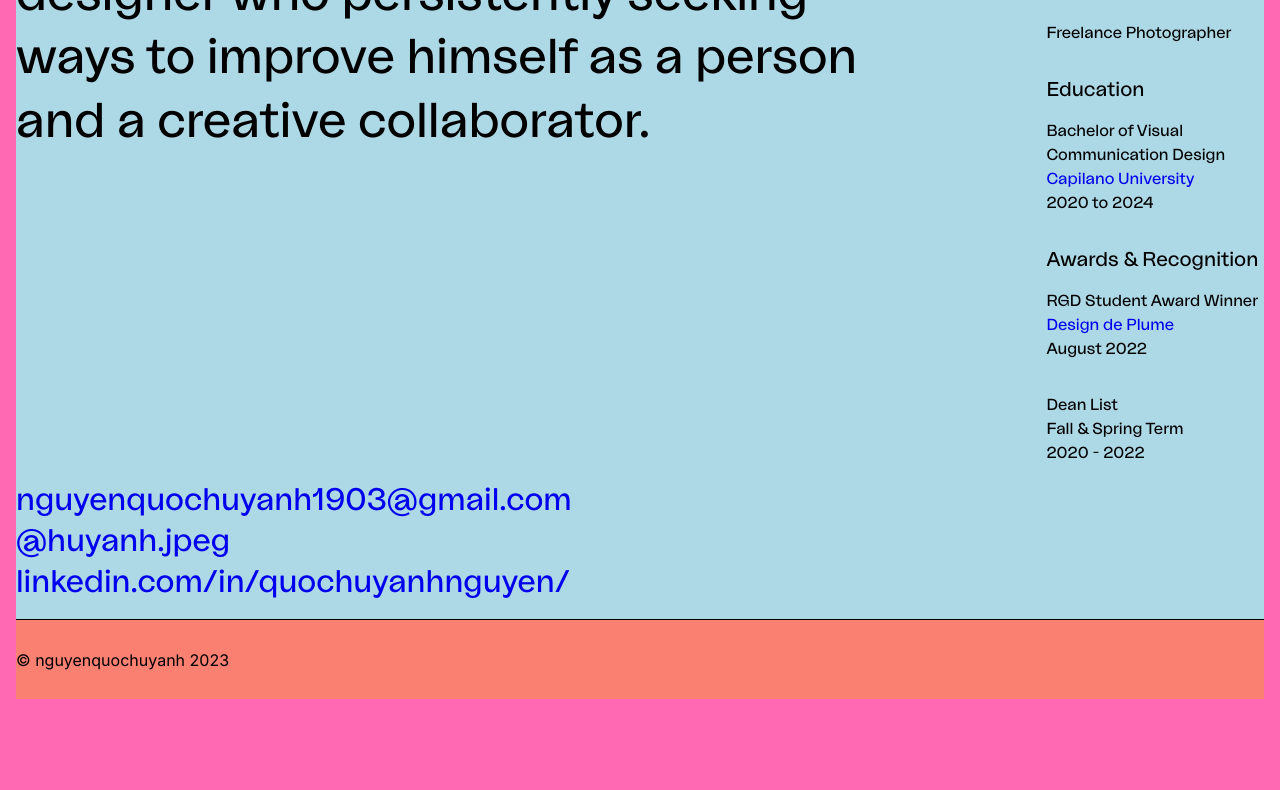
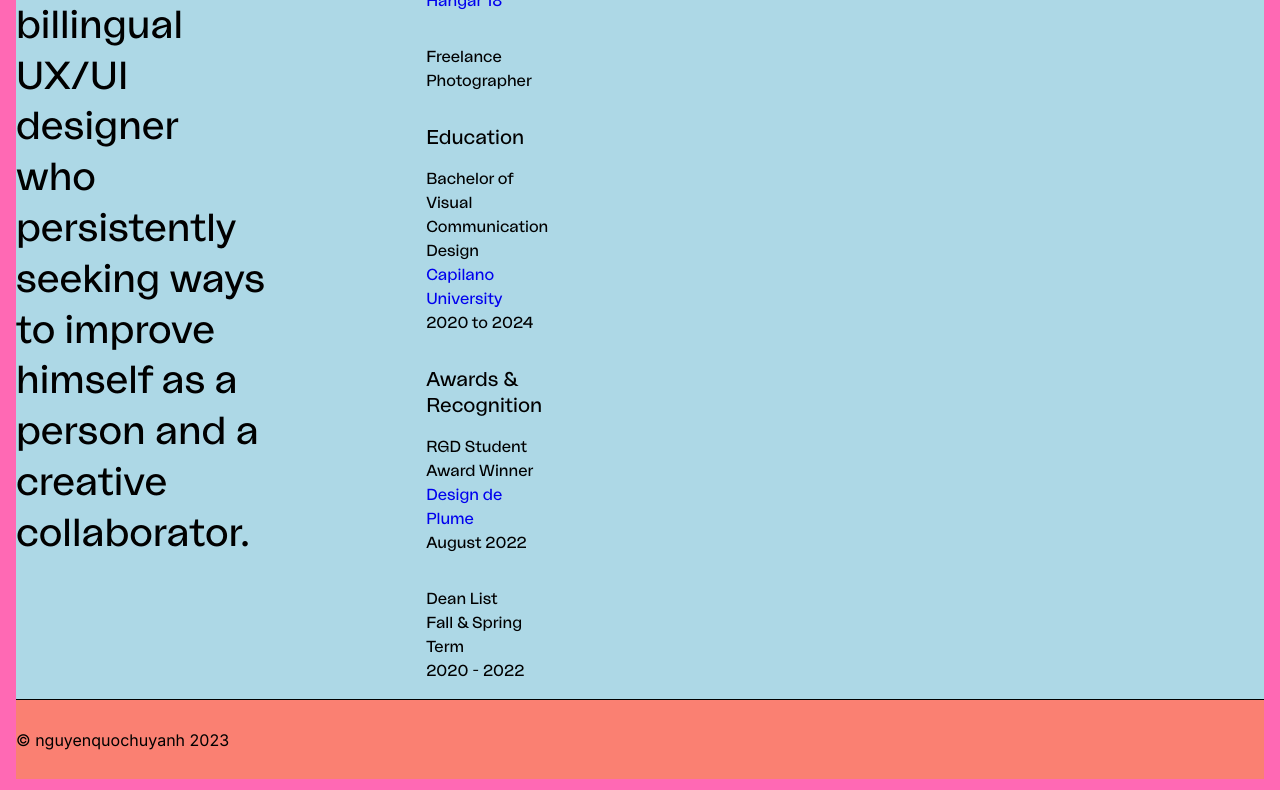
Before and after one commit to nqhuyanh/alex-portfolio, a plain HTML site: page about.html in a window 1280 px wide. Shown: the part 217-1007 px from the top of the page. Before the commit the page ends 932 px from the top, so only its background shows below. Drawn offline with Linux system fonts and the light colour scheme.

Commit message:
Holding Page Update

```diff
--- a/about.html
+++ b/about.html
@@ -20,7 +20,7 @@
     <main class="main">
         <ul class="about-container">
             <li class="bio">
-                <h5>I'm Huy Anh (Alex), a billingual UX/UI designer who persistently seeking ways to improve himself as a person and a creative collaborator.</h5>
+                <h4>I'm Huy Anh (Alex), a billingual UX/UI designer who persistently seeking ways to improve himself as a person and a creative collaborator.</h4>
             </li>
         <li class="experience">
             <h1>Experience</h1>
--- a/styles.css
+++ b/styles.css
@@ -141,7 +141,7 @@ a:active {
     background: lightblue;
     flex: 1;
     display: grid;
-    grid-template-columns: 4fr 1fr;
+    grid-template-columns: 3fr 1fr 1fr;
     grid-template-rows: minmax(max-content, 1fr) minmax(100px px, max-content);
     column-gap: 10rem;
 }
```
